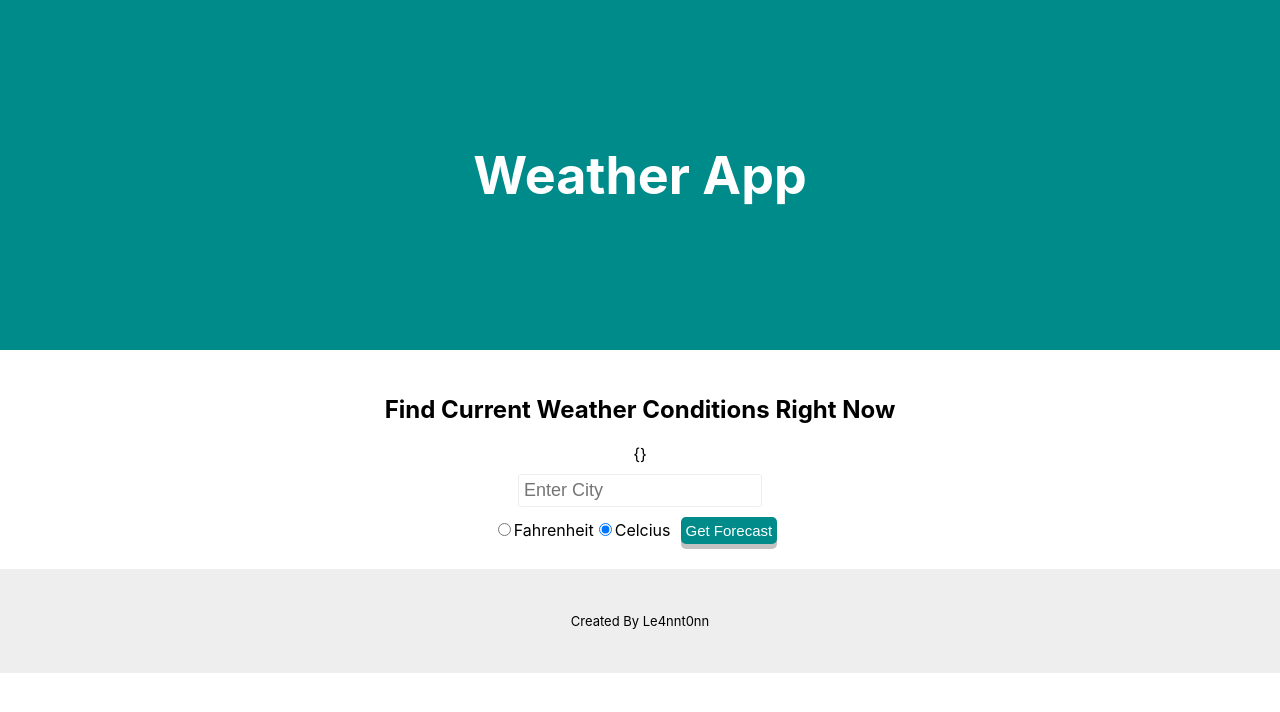
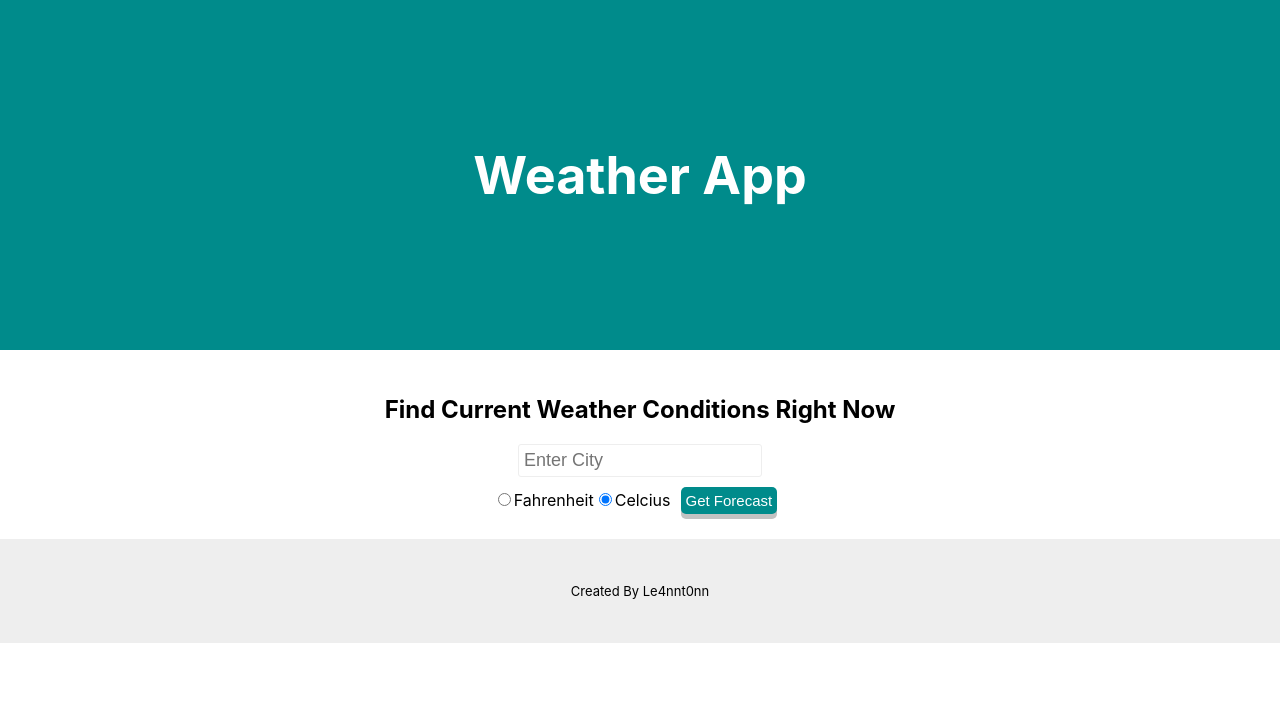
Before and after one commit to le4nnt0nn/Weather-App-React, a React (Create React App) app in the folder weather-app/: page / in a window 1280 px wide. Shown: the top 712 px of the page. Built offline with nearby package versions, Linux system fonts and the light colour scheme.

Commit message:
Forecast.js : removed responseObj

```diff
--- a/weather-app/src/components/Forecast/Forecast.js
+++ b/weather-app/src/components/Forecast/Forecast.js
@@ -36,9 +36,6 @@ const Forecast = () => {
     // brackets allows mix JavaScript with HTML
     <div>
       <h2>Find Current Weather Conditions Right Now</h2>
-      <div>
-          {JSON.stringify(responseObj)}
-     </div>
      <form onSubmit={getForecast}>
         <input
             type="text"
```
